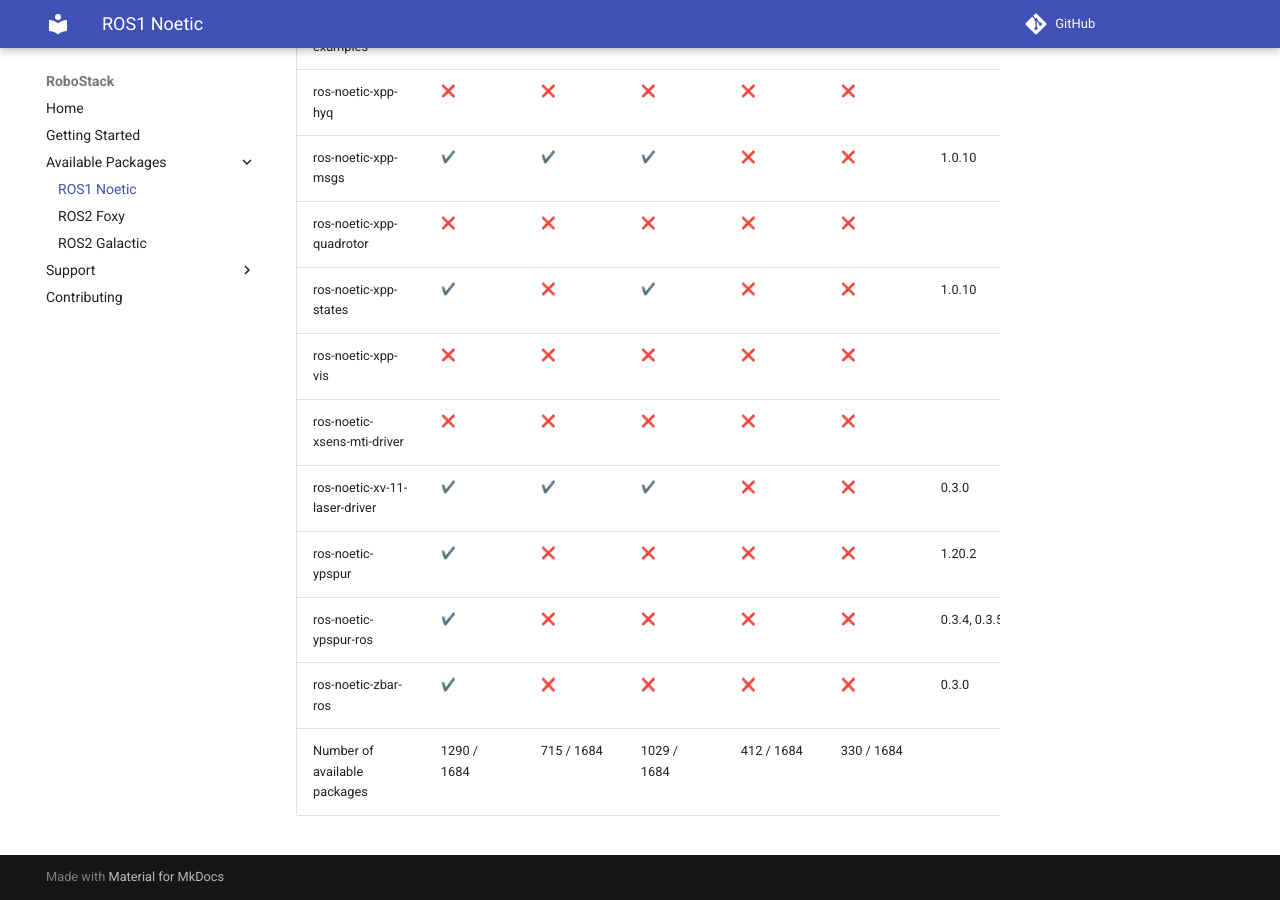
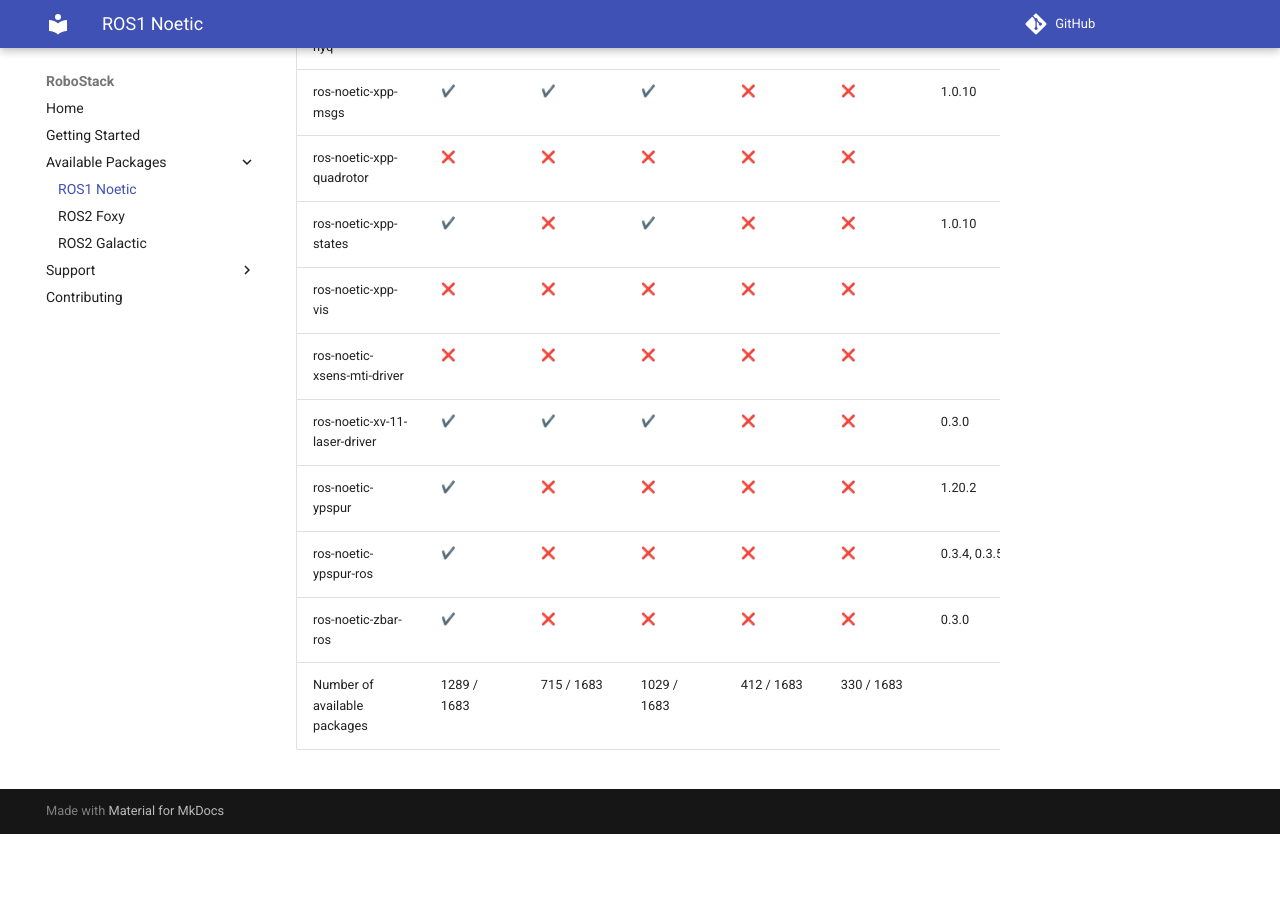
Before and after one commit to RoboStack/robostack.github.io, an MkDocs documentation site: the page built from docs/noetic.md, in a window 1280 px wide and 900 px high, scrolled down 122919 px. Built offline with MkDocs 1.6.1 and Material for MkDocs 9.7.7, drawn with Linux system fonts in a browser that asks for light colours; emoji names are drawn with the system emoji font; comment, search, counter and statistics services are not loaded; after the commit the page ends 123753 px from its top, so only the background shows below that; some of the changed text lies outside the part shown.

Commit message:
Update tables

```diff
--- a/docs/noetic.md
+++ b/docs/noetic.md
@@ -1684,4 +1683,4 @@
 | ros-noetic-ypspur | :heavy_check_mark: { data-sort='1' } | :x: { data-sort='0' } | :x: { data-sort='0' } | :x: { data-sort='0' } | :x: { data-sort='0' } | 1.20.2  |
 | ros-noetic-ypspur-ros | :heavy_check_mark: { data-sort='1' } | :x: { data-sort='0' } | :x: { data-sort='0' } | :x: { data-sort='0' } | :x: { data-sort='0' } | 0.3.4, 0.3.5  |
 | ros-noetic-zbar-ros | :heavy_check_mark: { data-sort='1' } | :x: { data-sort='0' } | :x: { data-sort='0' } | :x: { data-sort='0' } | :x: { data-sort='0' } | 0.3.0  |
-| Number of available packages |  1290 / 1684 | 715 / 1684 | 1029 / 1684 | 412 / 1684 | 330 / 1684 |
+| Number of available packages |  1289 / 1683 | 715 / 1683 | 1029 / 1683 | 412 / 1683 | 330 / 1683 |
```
Also changed, not shown: other parts of docs/noetic.md (+0 -1 lines).
